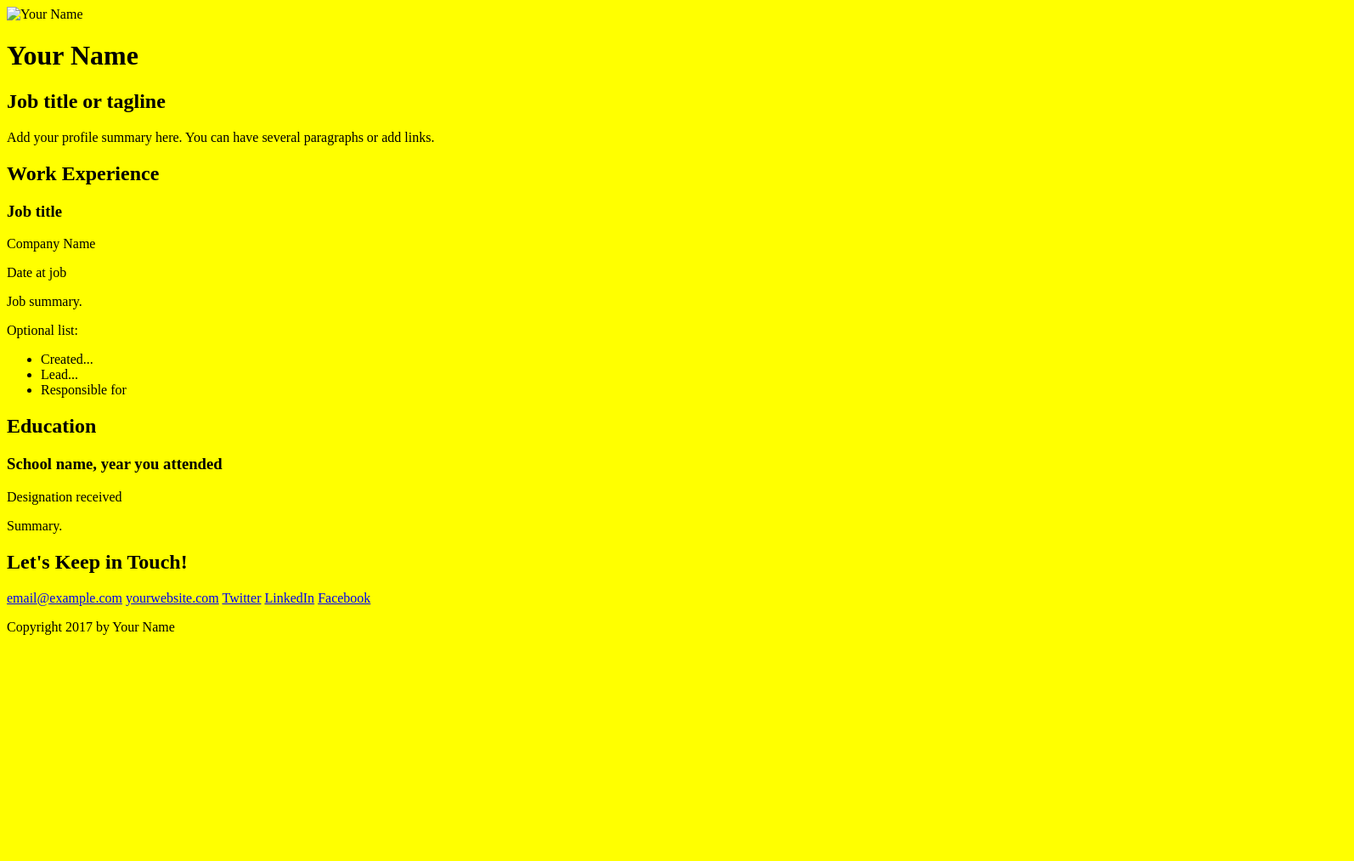
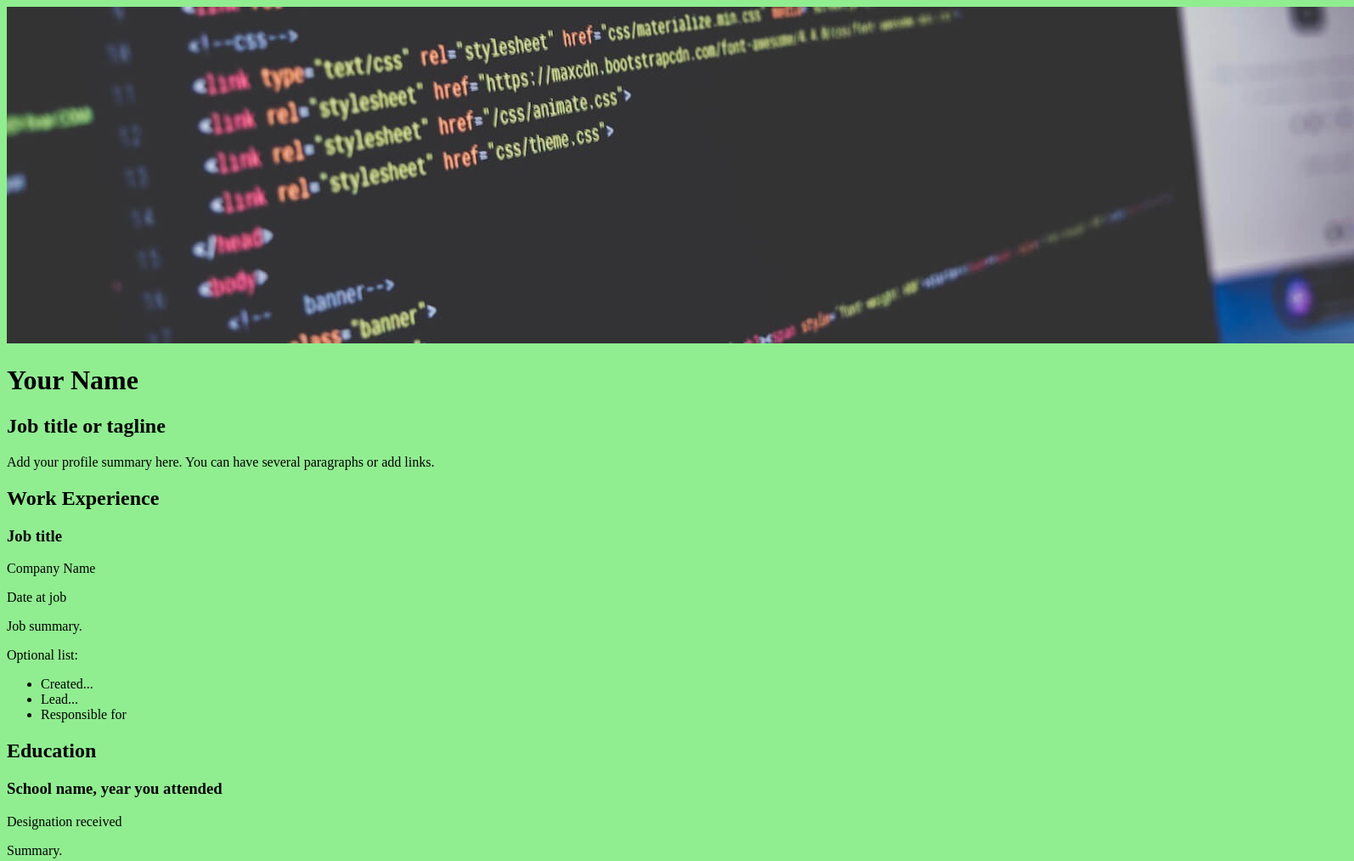
Before and after one commit to denisepen/CSS_Profile, a plain HTML site: page index.html in a window 1280 px wide. Shown: the top 1013 px of the page at 85% size, 1594 px wide, since content can reach past the window. Before the commit the page ends 800 px from the top, so only its background shows below. Drawn offline with Linux system fonts and the light colour scheme.

Commit message:
added images

```diff
--- /dev/null
+++ b/css/styles.css
@@ -0,0 +1,3 @@
+body {
+  background: lightgreen;
+}
--- a/index.html
+++ b/index.html
@@ -3,13 +3,13 @@
 <head>
     <meta charset="UTF-8">
     <meta name="viewport" content="width=device-width, initial-scale=1.0">
-    <title>Your Name | Resume</title>
-    <link rel="stylesheet" href="style.css">
+    <title>Denise | Resume</title>
+    <link rel="stylesheet" href="css/styles.css">
 </head>
 <body>
     <!-- // Intro -->
     <header>
-        <img src="your-picture.jpg" alt="Your Name">
+        <img src="images/Coding-Website-Layout.jpg" alt="Your Name">
         <h1>Your Name</h1>
         <h2>Job title or tagline</h2>
         <p>Add your profile summary here. You can have several paragraphs or add links.</p>
--- a/style.css
+++ /dev/null
@@ -1,3 +0,0 @@
-body {
-  background: yellow;
-}
```
Also changed, not shown: images/Coding-Website-Layout.jpg (added), images/workspace-01.jpg (added).
